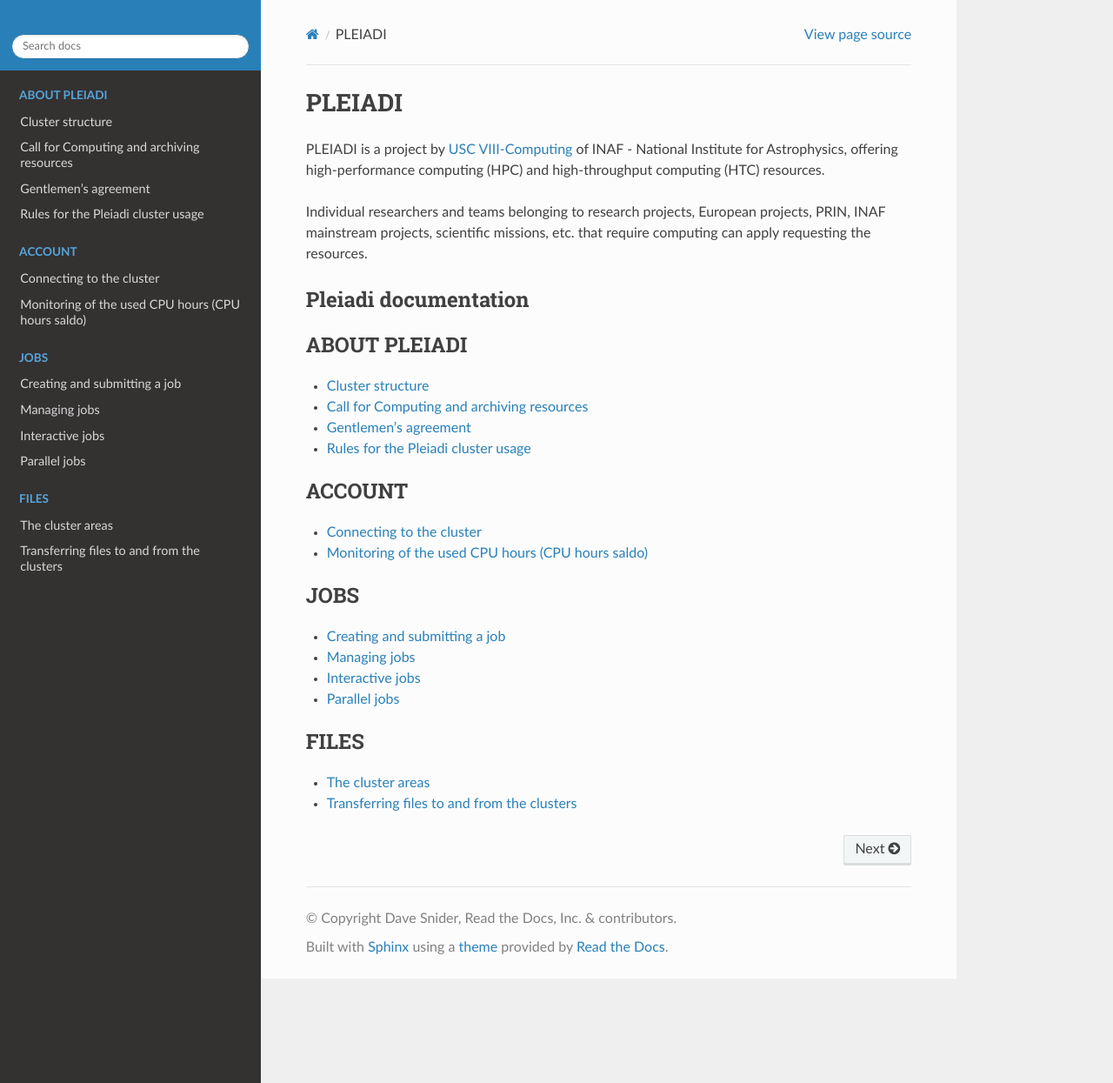
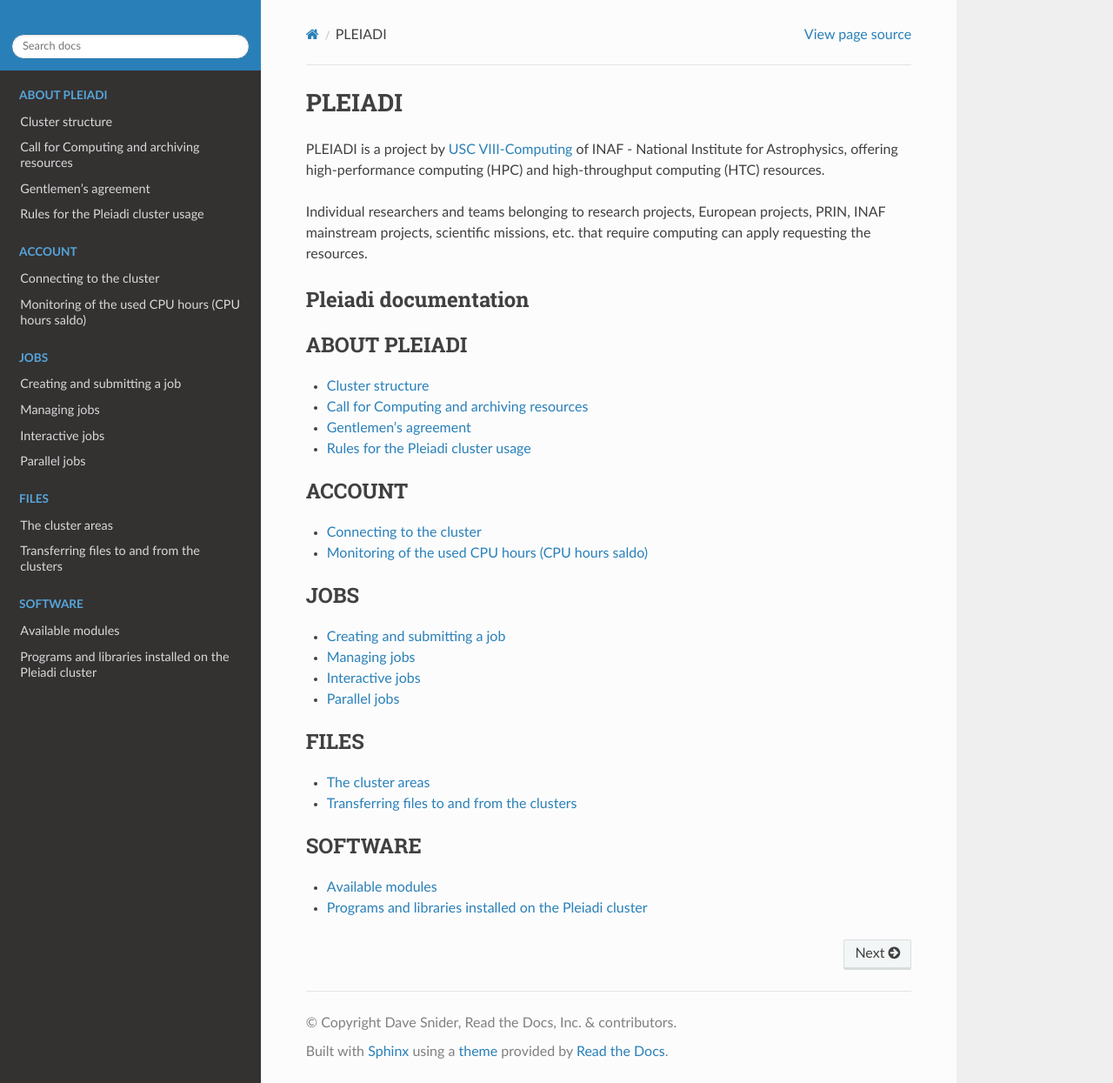
Before and after one commit to fvitello/pleiadi-doc, a Sphinx documentation site: the page built from docs/index.rst, in a window 1280 px wide and 1245 px high. Shown: the whole window at 87% size. Built offline with Sphinx 7.4.7 and the Read the Docs theme 3.1.0, drawn with Linux system fonts in a browser that asks for light colours; some of the changed lines change nothing that is shown.

Commit message:
add software folder

```diff
--- a/docs/index.rst
+++ b/docs/index.rst
@@ -42,3 +42,11 @@
 
    files/areas.rst
    files/transfer.rst
+
+
+.. toctree::
+   :maxdepth: 1
+   :caption: SOFTWARE
+
+   software/module.rst
+   software/programs.rst
--- /dev/null
+++ b/docs/software/module.rst
@@ -0,0 +1,58 @@
+Available modules
+=================
+
+On the cluster Pleiadi, there are several available modules to set a customized environment according to the user’s needs. The available modules can be visualized with the command ``module available`` or with its shortened formula ``module av``::
+
+ $ module av
+   ------------------------------ /opt/Modules/compilers/gcc -------------------------------
+   gcc-9.4.0  gcc-10.3.0  gcc-11.2.0
+
+   ----------------------------- /opt/Modules/compilers/intel ------------------------------
+   intel_xe_2020_update4
+
+   ----------------------------- /opt/Modules/compilers/nvidia -----------------------------
+   nvhpc_2022_221/gcc-9.4.0  nvhpc_2022_221/gcc-10.3.0  nvhpc_2022_221/gcc-11.2.0
+
+   ---------------------------- /opt/Modules/compilers/openmpi -----------------------------
+   openmpi-4.0.5-hfi        openmpi-4.1.2/gcc-10.3.0
+   openmpi-4.1.2/gcc-9.4.0  openmpi-4.1.2/gcc-11.2.0
+
+   ---------------------------- /opt/Modules/compilers/mvapich -----------------------------
+   mvapich2-2.3b-hfi
+
+   ---------------------------- /opt/Modules/libraries/cfitsio -----------------------------
+   cfitsio-3.49  cfitsio-4.1.0
+
+   ------------------------------ /opt/Modules/libraries/gsl -------------------------------
+   gsl-2.7.1
+
+   ----------------------------- /opt/Modules/libraries/eigen ------------------------------
+   eigen-3.4.0
+
+   ---------------------------- /opt/Modules/libraries/OpenBLAS ----------------------------
+   OpenBLAS-0.3.20
+
+   ----------------------------- /opt/Modules/libraries/CCfits -----------------------------
+   CCfits-2.6
+
+   ----------------------------- /opt/Modules/libraries/lapack -----------------------------
+   lapack-3.10.1
+
+   ------------------------------ /opt/Modules/libraries/fftw ------------------------------
+   fftw-3.3.10
+
+   --------------------------- /opt/Modules/libraries/armadillo ----------------------------
+   armadillo-11.0.1
+
+   ------------------------------ /opt/Modules/libraries/hdf5 ------------------------------
+   hdf5-1.12.1  hdf5-1.12.1_gcc-11.2.0
+
+   -------------------------------- /opt/Modules/tools/casa --------------------------------
+   casa-pipeline-5.6.3-19  casa-release-5.8.0-109
+   casa-pipeline-6.2.1-7   casa-release-6.4.4-31
+
+   ---------------------------- /opt/Modules/tools/singularity -----------------------------
+   singularity-3.9.9
+
+   Key:
+   modulepath
--- /dev/null
+++ b/docs/software/programs.rst
@@ -0,0 +1,44 @@
+Programs and libraries installed on the Pleiadi cluster
+======================================================
+
+The following programs and libraries are installed on the Pleiadi cluster.
+
+Programs
+-------------------
+
+Python
+^^^^^^^^^^^^^^^^^^^^^^
+Both Python2 (version 2.7.5) and Python3 (version 3.6.8) are installed on the Pleiadi cluster. The ``pip3`` command for the management of the installation of the Python packages is installed on Pleiadi, with the following version::
+
+ $ pip3 --version
+   pip 9.0.3 from /usr/lib/python3.6/site-packages (python 3.6)
+
+It is possible to define Python virtual environments for a cutomized installation of the needed Python packages with the ``pyvenv`` and the ``pyvenv-3.6`` commands.
+
+X11
+^^^^^^^^^^^^^^^^^^^^^^
+The graphic interface manager X11 is installed on the frontend node of the Pleiadi cluster.
+
+**N.B.: X11 is not installed on the compute nodes of the Pleiadi cluster**.
+
+To use the X11 tool you have to log in to the Pleiadi cluster with the ``-Y`` option, in this way:
+
+``$ ssh -Y <username>@pleiadi.oact.inaf.it``
+
+The X11 program allows to launch some graphic interfaces, such as the one of the Firefox browser with the following command:
+
+``$ firefox``
+
+Libraries
+-------------------
+
+zlib
+^^^^^^^^^^^^^^^^^^^^^^
+
+Other examples for SLURM submission scripts
+-------------------------------------------
+
+The ``--array`` option
+-------------------
+
+(`array <https://slurm.schedmd.com/job_array.html>`_)
```
